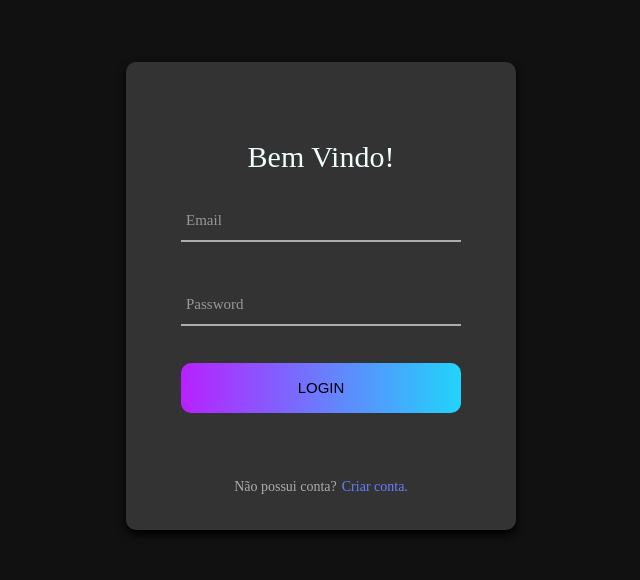
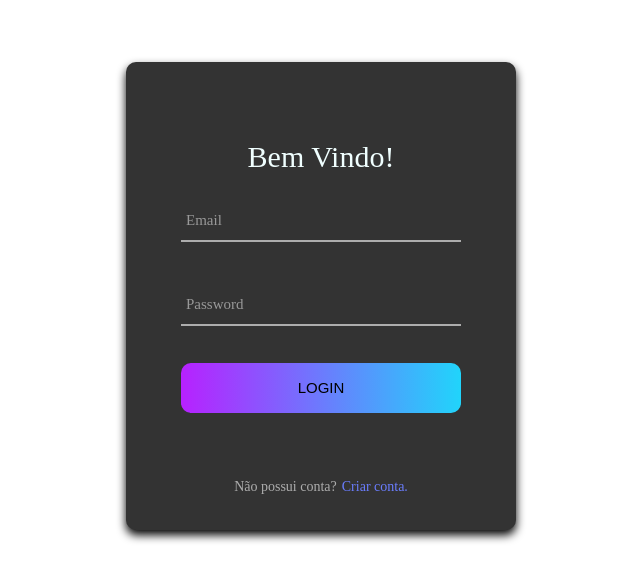
Before and after one commit to RafaeldaSilvaGama/GeradorOrcamentos, a React (Vite) app in the folder GeradorOrcamentos/: page / in a window 1280 px wide. Shown: the part 104-684 px from the top of the page, without its empty margins (319-959 px from the left). Built offline with nearby package versions, Linux system fonts and the light colour scheme.

Commit message:
Ajuste estilos

```diff
--- a/GeradorOrcamentos/src/components/Layouts/styles.css
+++ b/GeradorOrcamentos/src/components/Layouts/styles.css
@@ -11,7 +11,7 @@
     align-items: center;
     justify-content: center;
     padding: 15px;
-    background-color: #111;
+    background-color: #fff;
 }
 
 .wrap-login {
--- a/GeradorOrcamentos/src/containers/login/login.jsx
+++ b/GeradorOrcamentos/src/containers/login/login.jsx
@@ -1,14 +1,13 @@
 import { useState } from "react";
 import "../../styles/styles.css";
+import { LayoutComponent } from "../../components/Layouts";
 
 function Login() {
   const [email, setEmail] = useState("");
   const [password, setPassword] = useState("");
 
   return (
-    <div className="container">
-      <div className="container-login">
-        <div className="wrap-login">
+    <LayoutComponent>
       <form action="" className="login-form">
         <span className="login-form-title">Bem Vindo!</span>
         <div className="wrap-input">
@@ -39,9 +38,7 @@ function Login() {
           </a>
         </div>
       </form>
-        </div>
-      </div>
-    </div>
+    </LayoutComponent>
   );
 }
 
--- a/GeradorOrcamentos/src/styles/styles.css
+++ b/GeradorOrcamentos/src/styles/styles.css
@@ -22,7 +22,7 @@
 
 .wrap-login {
     width: 390px;
-    background-color: #333;
+    background-color: #fff;
     border-radius: 10px;
     overflow: hidden;
     padding: 77px 55px 33px 55px;
```
Lines whose indentation alone changed are shown as unchanged.
